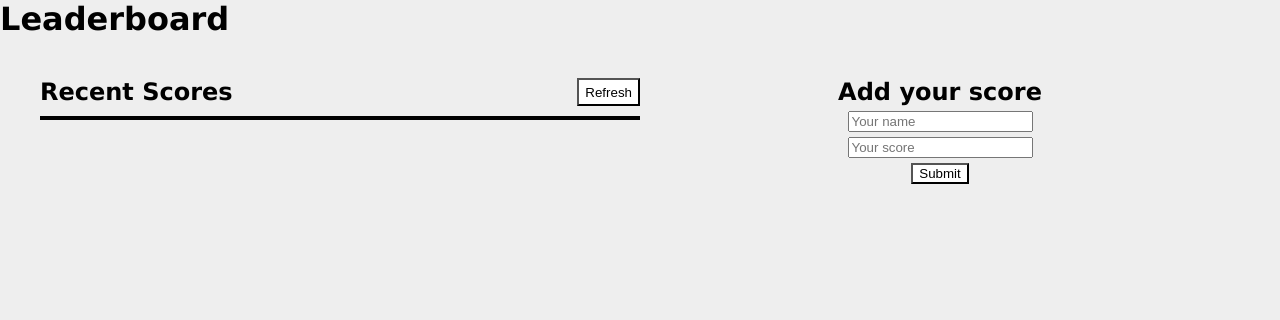
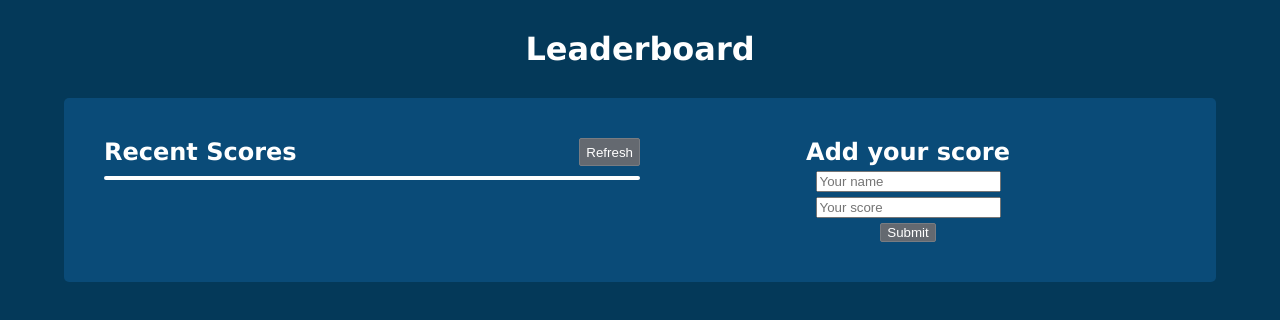
Before and after one commit to AlejandraKeber/Leaderboard, a website built with webpack: page src/index.html in a window 1280 px wide. Built offline with nearby package versions, Linux system fonts and the light colour scheme; no server answers.

Commit message:
Add colors

```diff
--- a/src/index.html
+++ b/src/index.html
@@ -9,7 +9,7 @@
 
 <body>
     <div class="wrapper">
-        <h1>Leaderboard</h1>
+        <h1 class="title">Leaderboard</h1>
         <div class="container">
             <div class="score-container">
                 <div class="titlescores">
--- a/src/index.js
+++ b/src/index.js
@@ -11,12 +11,12 @@ const userScore = document.querySelector('.score-input');
 getScores();
 
 submit.addEventListener('click', async (e) => {
-  e.preventDefault();
-  await postScore(userName.value, parseInt(userScore.value, 10));
-  userName.value = '';
-  userScore.value = '';
+    e.preventDefault();
+    await postScore(userName.value, userScore.value);
+    userName.value = '';
+    userScore.value = '';
 });
 
 refresh.addEventListener('click', () => {
-  getScores();
+    getScores();
 });
--- a/src/style.css
+++ b/src/style.css
@@ -13,14 +13,25 @@ ul {
 }
 
 body {
-  background-color: #eee;
+  background-color: #043959;
   font-family: Verdana, Geneva, Tahoma, sans-serif;
+  color: #fff;
+}
+
+.title {
+  margin-top: 30px;
+  margin-bottom: 30px;
+  text-align: center;
 }
 
 .container {
   display: grid;
   grid-template-columns: 1fr 1fr;
   padding: 40px;
+  background-color: #0a4b78;
+  width: 90%;
+  margin: auto;
+  border-radius: 5px;
 }
 
 .score-container {
@@ -37,6 +48,7 @@ body {
   margin-top: 10px;
   font-size: 15px;
   line-height: 1.5rem;
+  border-radius: 4px;
 }
 
 li {
@@ -53,5 +65,8 @@ li {
 
 .refresh-btn,
 .score-btn {
-  background-color: #ffff;
+  background-color: #646970;
+  border: 1px solid #787c82;
+  color: #fff;
+  border-radius: 2px;
 }
```
Also changed, not shown: dist/main.js.
